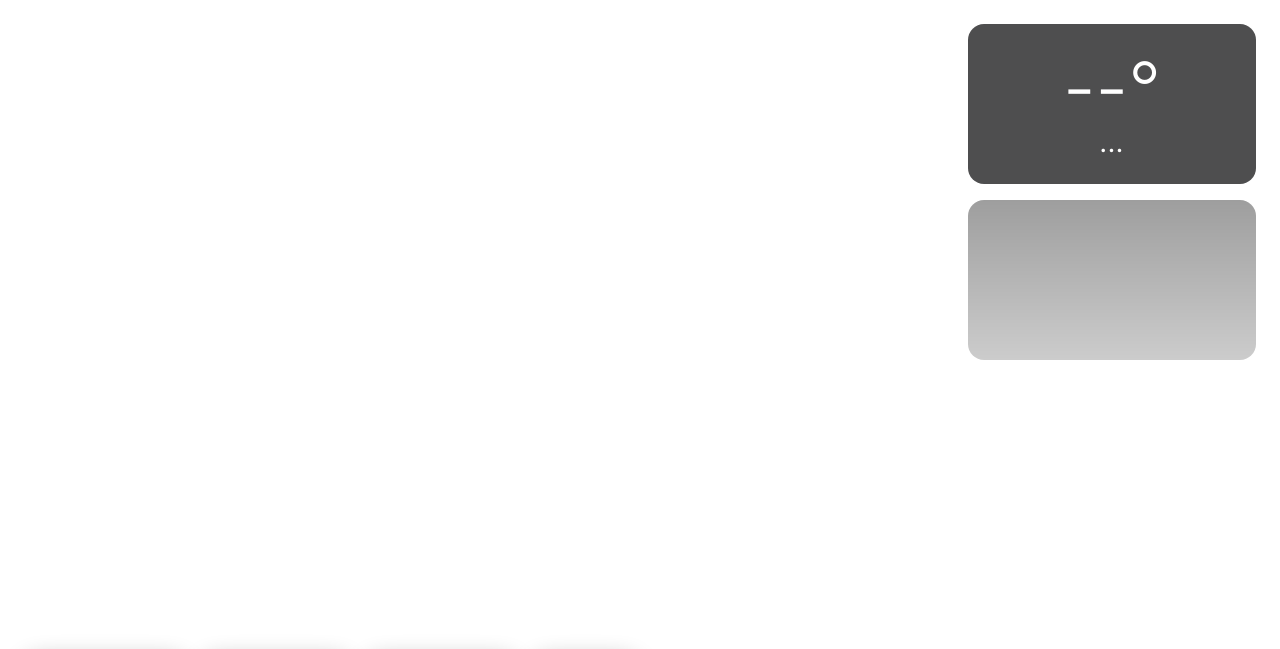
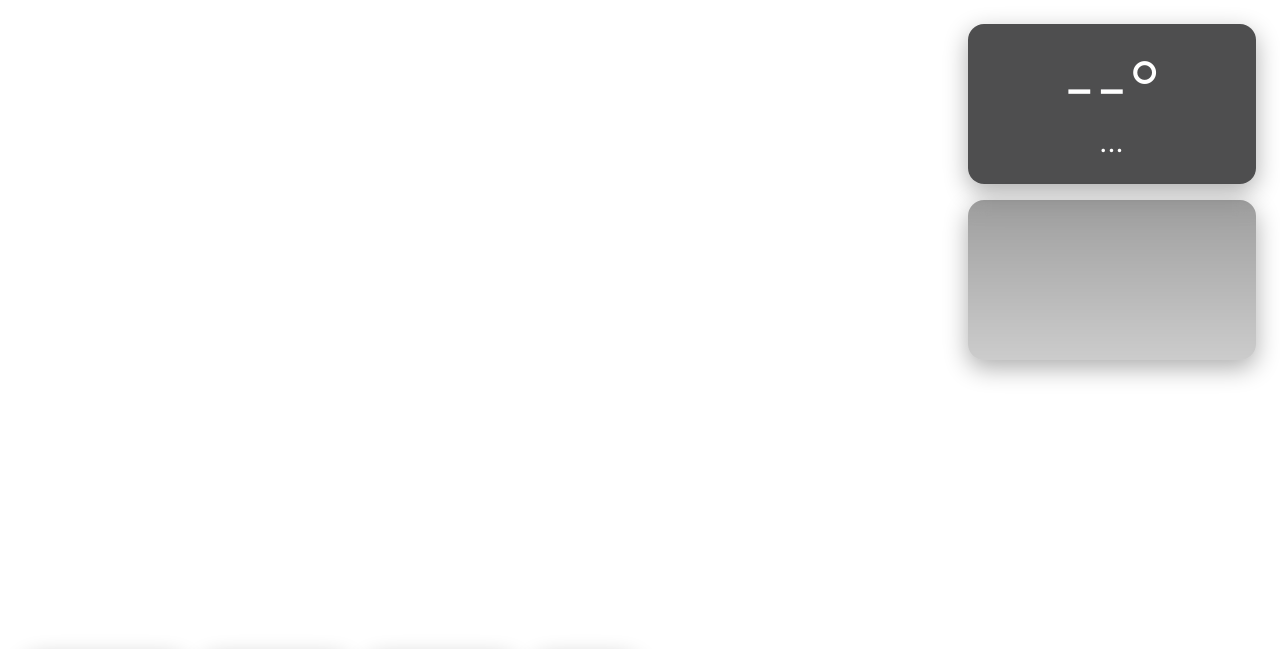
Before and after one commit to raduandreigorcea/Idleview-Web, a plain HTML site: page index.html in a window 1280 px wide. Shown: the top 649 px of the page. Drawn offline with Linux system fonts and the light colour scheme.

Commit message:
added boxshadow to time and date

```diff
--- a/styles.css
+++ b/styles.css
@@ -58,6 +58,7 @@ body {
 	border-radius: var(--radius);
 	padding-block: 8vmin;
     backdrop-filter: blur(var(--glass-blur));
+    box-shadow: 0 8px 24px rgba(0, 0, 0, 0.32);
     -webkit-backdrop-filter: blur(var(--glass-blur));
 }
 
```
